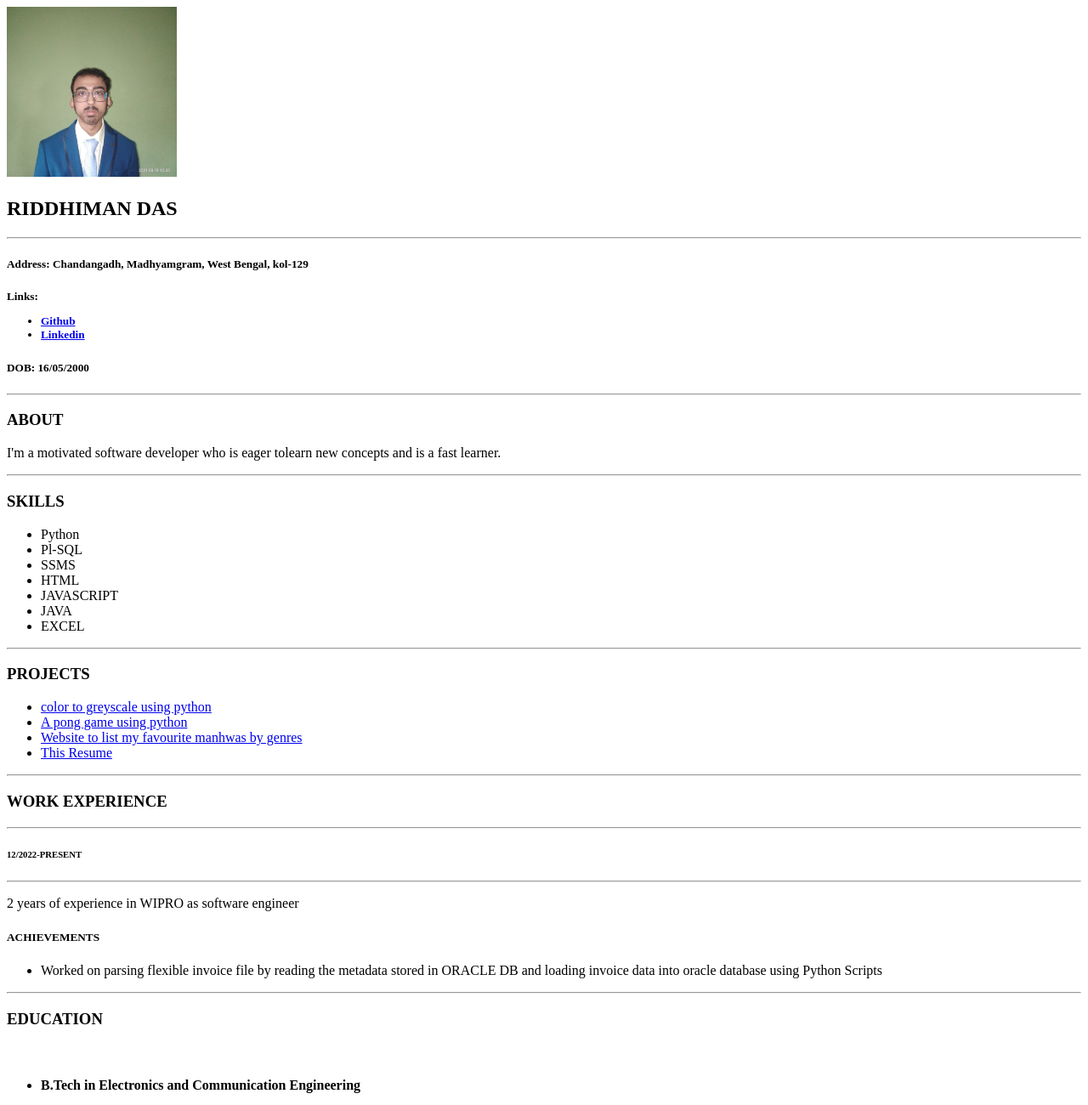
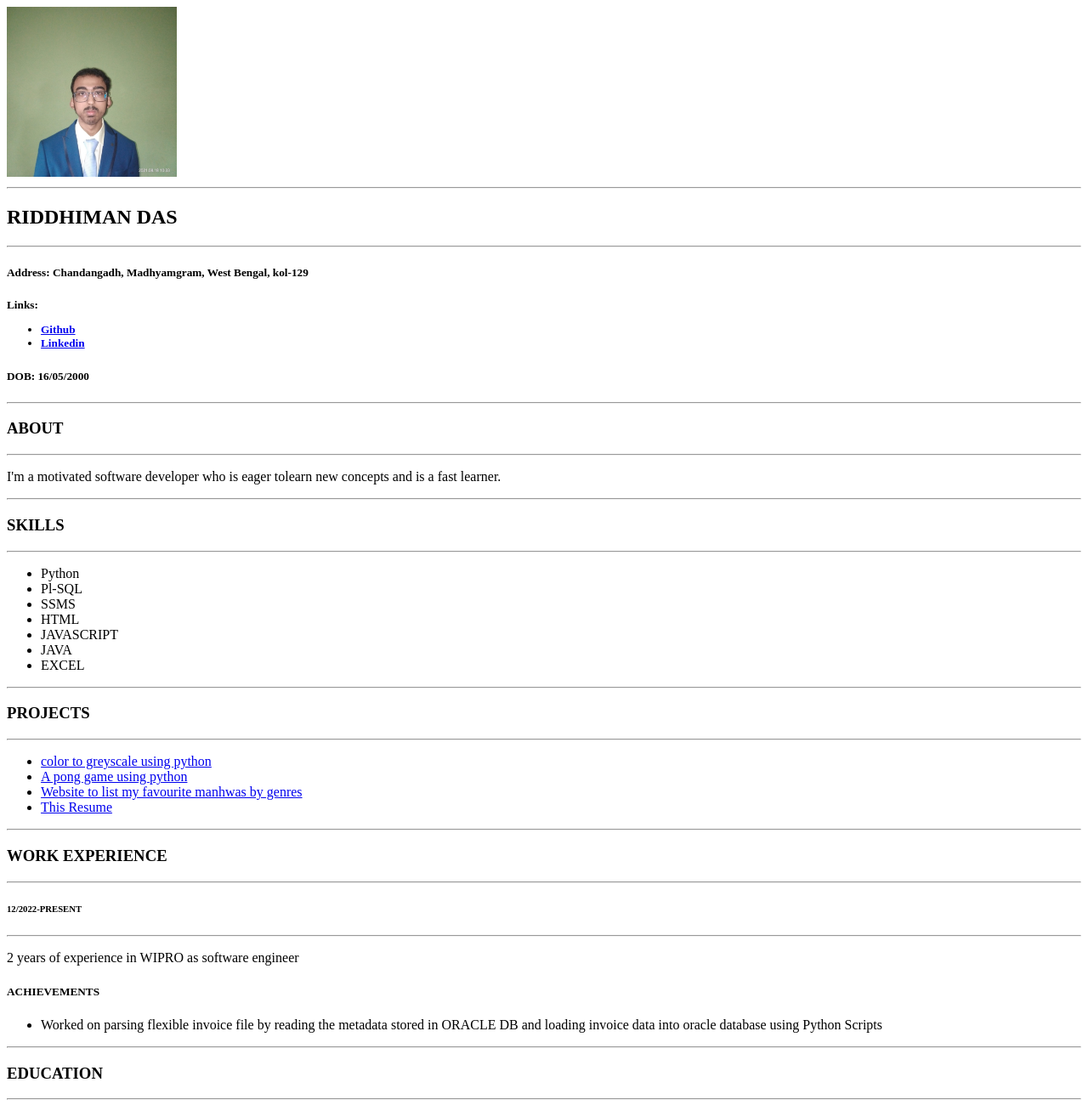
Before and after one commit to Riddhiman16/Resume, a plain HTML site: page index.html in a window 1280 px wide. Shown: the top 1300 px of the page at 85% size. Drawn offline with Linux system fonts and the light colour scheme.

Commit message:
Add files via upload

```diff
--- a/index.html
+++ b/index.html
@@ -6,6 +6,7 @@
   </head>
   <body>
     <img src="pics/Riddhiman.jpg" alt="My picture" height=200 width=200>
+    <hr>
     <h2>RIDDHIMAN DAS</h2>
     <hr>
        <h5>Address: Chandangadh, Madhyamgram, West Bengal, kol-129</h5>
@@ -19,9 +20,11 @@
        <h5>DOB: 16/05/2000</h5>
     <hr>
     <h3>ABOUT</h3>
+    <hr>
     <p>I'm a motivated software developer who is eager tolearn new concepts and is a fast learner.</p>
     <hr>
     <h3>SKILLS</h3>
+    <hr>
     <ul>
       <li>Python</li>
       <li>Pl-SQL</li>
@@ -33,6 +36,7 @@
     </ul>
     <hr>
     <h3>PROJECTS</h3>
+    <hr>
     <ul>
       <li><a href="https://github.com/Riddhiman16/color_to_greyscale">color to greyscale using python</a></li>
       <li><a href="https://github.com/Riddhiman16/pong-game">A pong game using python</a></li>
@@ -51,7 +55,7 @@
          </ul>
     <hr>
     <h3>EDUCATION</h3>
-    <br>
+    <hr>
     <ul>
       <li><h4>B.Tech in Electronics and Communication Engineering</h4></li>
          <h5>RCC Institute of Technology</h5>
@@ -70,14 +74,15 @@
     </ul>
     <hr>
     <h3>ORGANIZATIONS</h3>
+    <hr>
     <ul>
       <ul>
         <li>WIPRO(2022-present)</li>
       </ul>
     </ul>
     <hr>
-
     <h3>LANGUAGES</h3>
+    <hr>
     <ul>
       <li>English</li>
       <li>Bengali</li>
```
